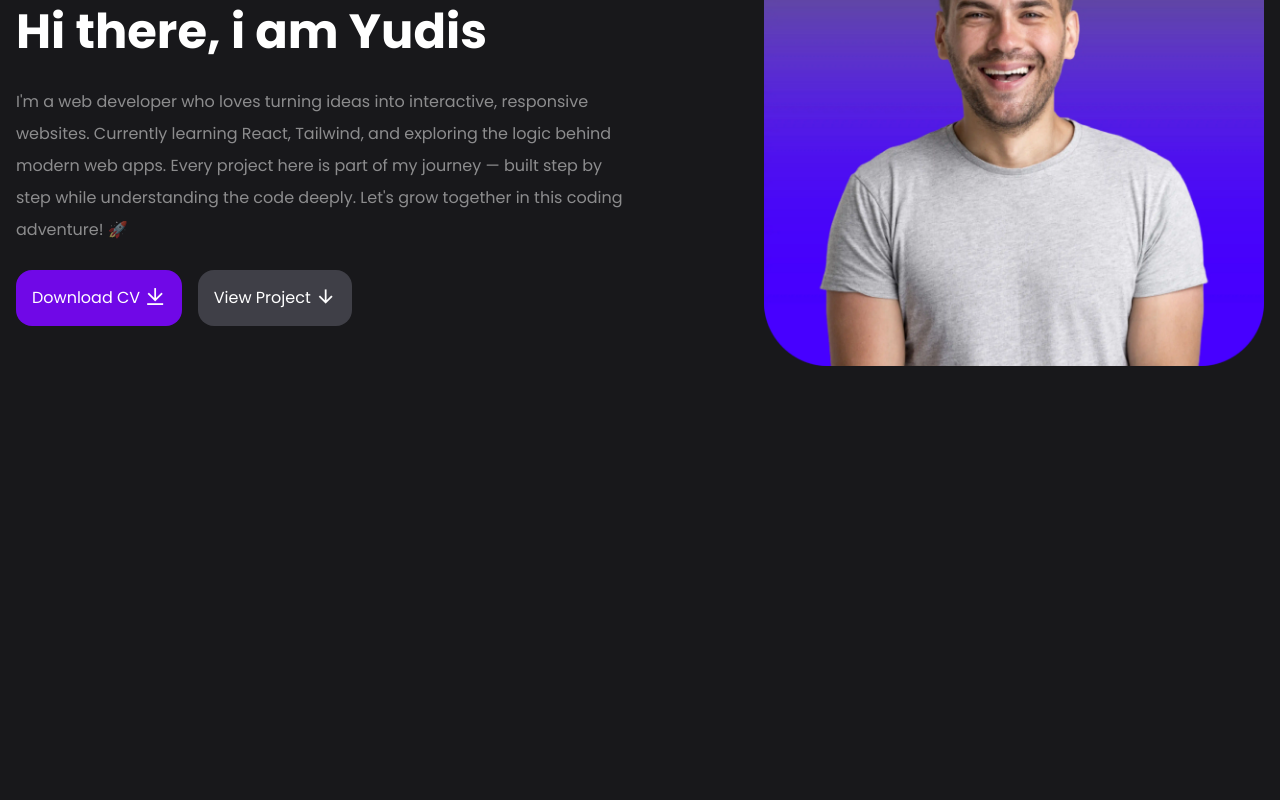
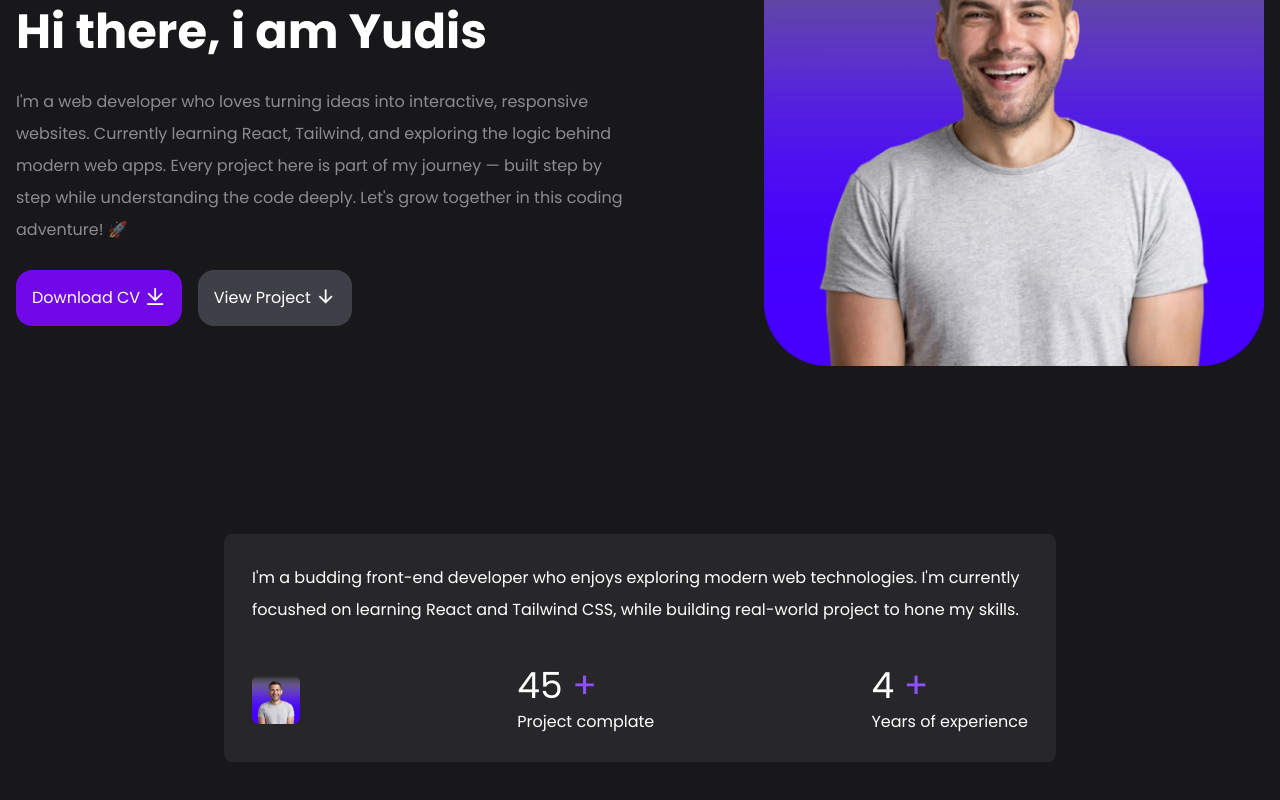
Before and after one commit to yudisdev/portofolio_project, a React (Vite) app: page / in a window 1280 px wide. Shown: the part 290-1090 px from the top of the page. Before the commit the page ends 800 px from the top, so only its background shows below. Built offline with nearby package versions, Linux system fonts and the light colour scheme.

Commit message:
finished section about

```diff
--- a/src/App.jsx
+++ b/src/App.jsx
@@ -19,6 +19,30 @@ function App () {
       </div>
       <img src="./assets/hero-img.webp" alt="" className="w-[500px] md:ml-auto" />
     </div>
+
+    {/* {about} */}
+    <div className="about mt-32 py-10">
+      <div className="xl:w-2/3 lg:w-3/4 w-full mx-auto p-7 bg-zinc-800 rounded-lg">
+      <img src="./assets/hero-img.webp" alt="image" className="w-12 rounded-md mb-10 sm:hidden" />
+        <p className="text-base/loose mb-10">I'm a budding front-end developer who enjoys exploring modern web technologies. I'm currently focushed on learning React and Tailwind CSS, while building real-world project to hone my skills.</p>
+        <div className="flex  items-center justify-between">
+          <img src="./assets/hero-img.webp" alt="" className="rounded-md w-12 sm:block hidden" />
+          <div className="flex items-center gap-6">
+            <div>
+              <h1 className="text-4xl mb-1">45 <span className="text-violet-500">+</span></h1>
+              <p>Project complate</p>
+            </div>
+          </div>
+          <div>
+            <div>
+              <h1 className="text-4xl mb-1">4 <span className="text-violet-500">+</span></h1>
+              <p>Years of experience</p>
+            </div>
+          </div>
+        </div>
+      </div>
+    </div>
+    {/* {about} */}
     </>
   )
 }
```
